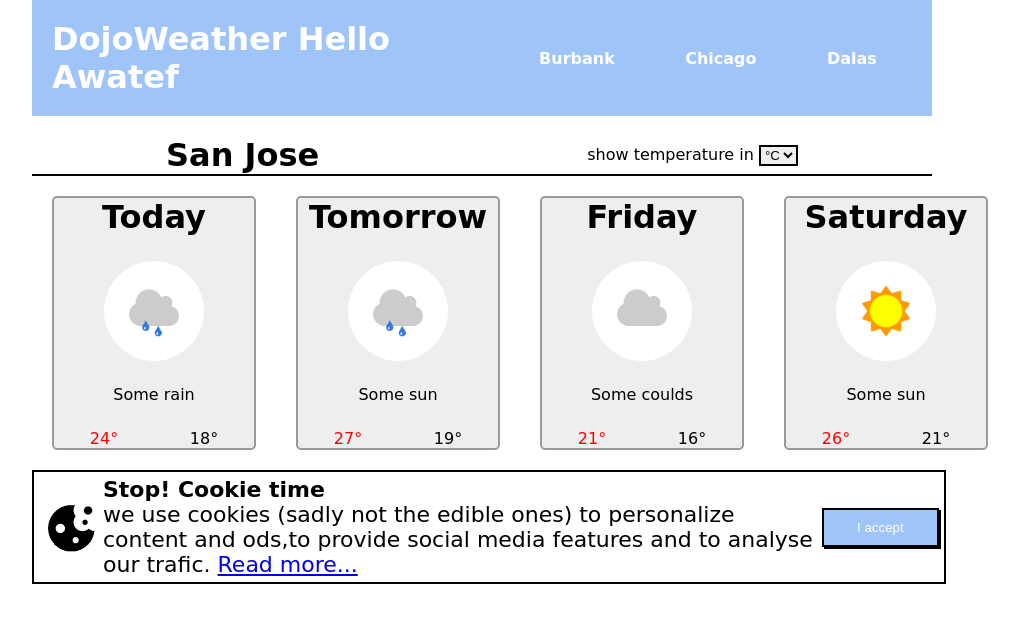
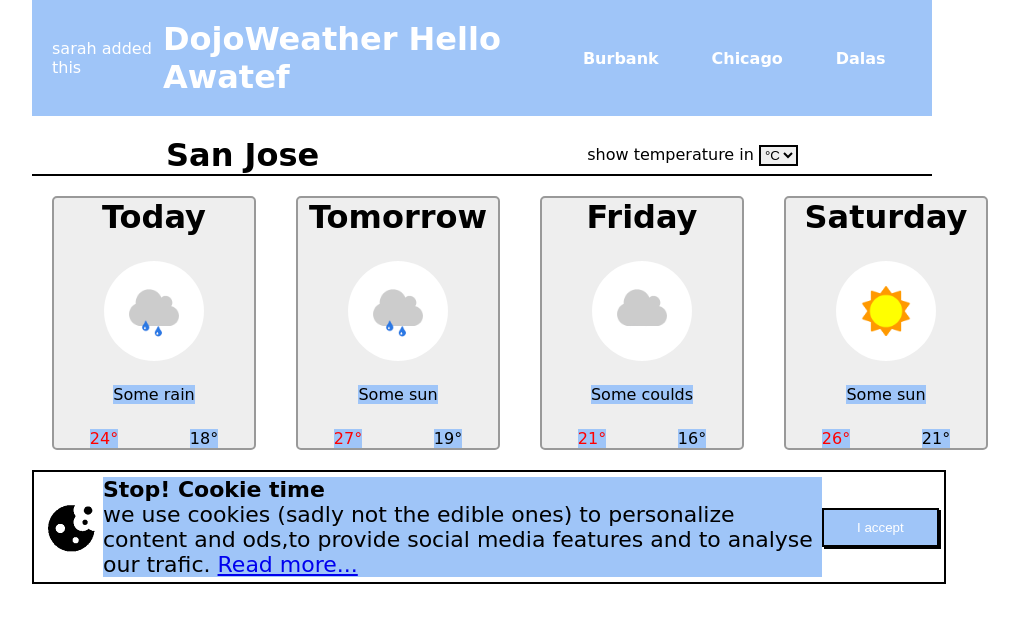
Before and after one commit to AwatefHajji/Examples, a plain HTML site: page index.html in a window 1280 px wide. Shown: the whole page, without its empty margins (158-1177 px from the left). Drawn offline with Linux system fonts and the light colour scheme.

Commit message:
Adding p Style

```diff
--- a/index.html
+++ b/index.html
@@ -15,6 +15,7 @@
     <div id="container">
         <!-- Header Start -->
         <div class="header">
+            <p>sarah added this </p>
             <h1>DojoWeather Hello Awatef</h1>
             <ul class="contries">
                 <li><a href="#" onclick="alert('Loading weather report...')">Burbank</a></li>
--- a/style.css
+++ b/style.css
@@ -13,7 +13,8 @@ body{
     padding: 0px;
 
 }
- /* Style container End */
+p{background-color: #9FC5F8;}
+/* Style container End */
  /* Style Header start */
 .header{
     background-color: #9FC5F8;
```
